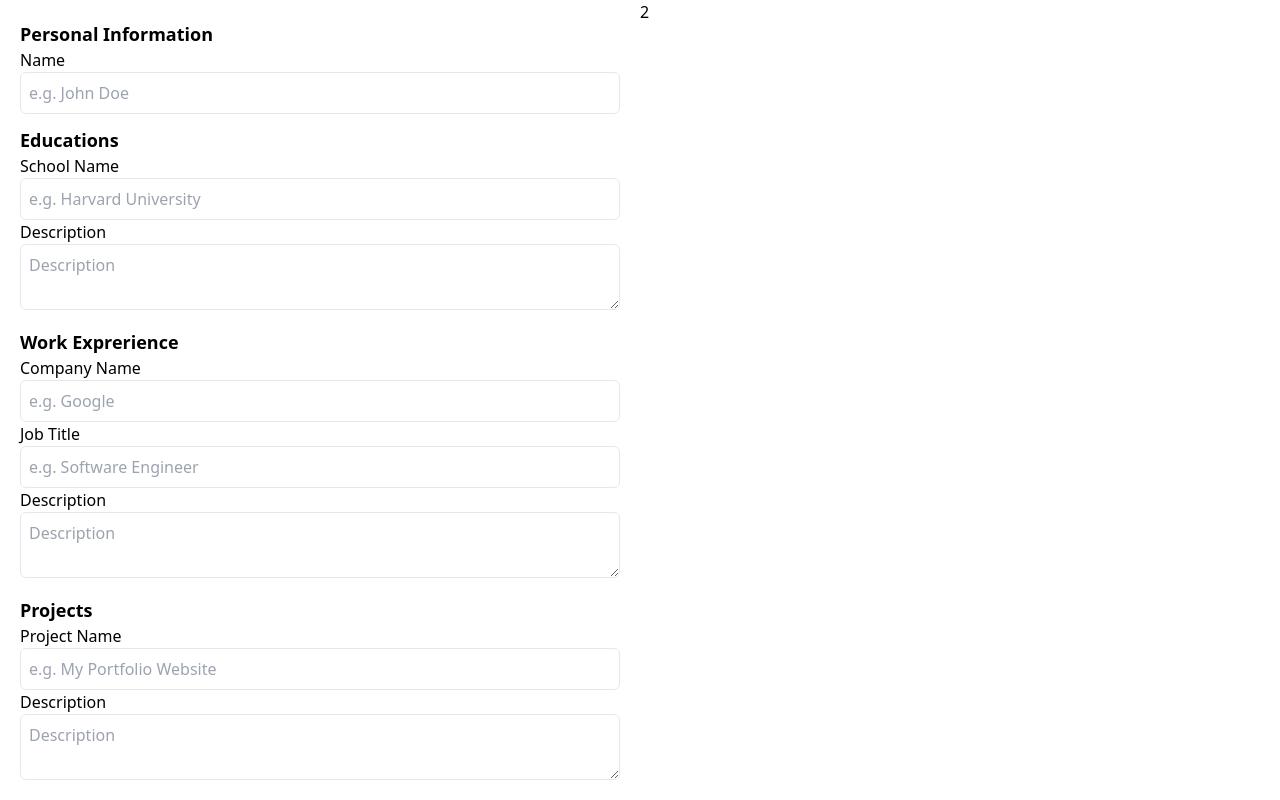
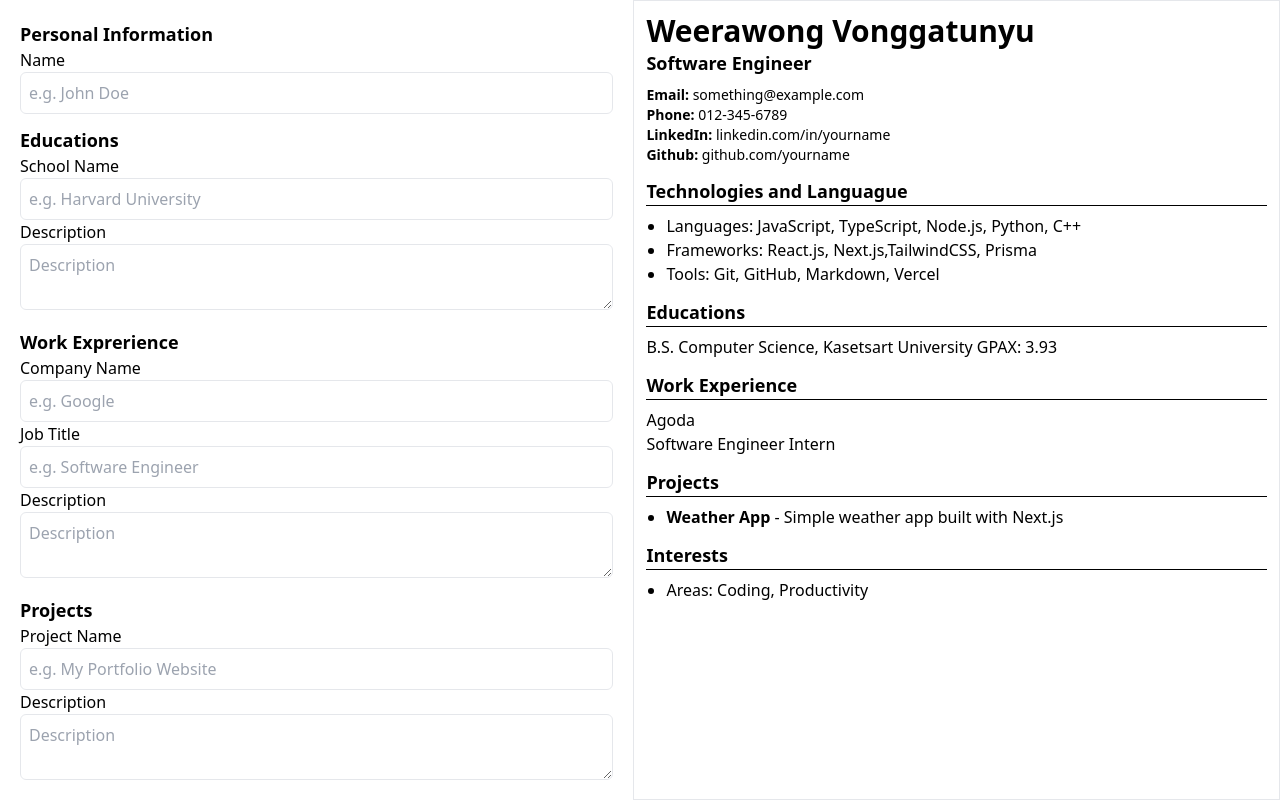
Before and after one commit to Qu1etboy/resume-edit, a Next.js app: page /edit in a window 1280 px wide. Built offline with nearby package versions, Linux system fonts and the light colour scheme.

Commit message:
feat: add resume component

```diff
--- /dev/null
+++ b/components/Resume.tsx
@@ -0,0 +1,69 @@
+export default function Resume() {
+  return (
+    <div>
+      <h1 className="text-3xl font-bold">Weerawong Vonggatunyu</h1>
+      <h2 className="text-lg font-semibold mb-2">Software Engineer</h2>
+      <section className="mb-3 text-sm">
+        <ul>
+          <li>
+            <span className="font-semibold">Email:</span> something@example.com
+          </li>
+          <li>
+            <span className="font-semibold">Phone:</span> 012-345-6789
+          </li>
+          <li>
+            <span className="font-semibold">LinkedIn:</span>{" "}
+            linkedin.com/in/yourname
+          </li>
+          <li>
+            <span className="font-semibold">Github:</span> github.com/yourname
+          </li>
+        </ul>
+      </section>
+      <section className="mb-3">
+        <h1 className="text-lg font-bold border-b border-black mb-2">
+          Technologies and Languague
+        </h1>
+        <ul className="list-disc ml-5">
+          <li>Languages: JavaScript, TypeScript, Node.js, Python, C++</li>
+          <li>Frameworks: React.js, Next.js,TailwindCSS, Prisma</li>
+          <li>Tools: Git, GitHub, Markdown, Vercel</li>
+        </ul>
+      </section>
+      <section className="mb-3">
+        <h1 className="text-lg font-bold border-b border-black mb-2">
+          Educations
+        </h1>
+        <h2>B.S. Computer Science, Kasetsart University GPAX: 3.93</h2>
+      </section>
+      <section className="mb-3">
+        <h1 className="text-lg font-bold border-b border-black mb-2">
+          Work Experience
+        </h1>
+        <div>
+          <h2>Agoda</h2>
+          <p>Software Engineer Intern</p>
+        </div>
+      </section>
+      <section className="mb-3">
+        <h1 className="text-lg font-bold border-b border-black mb-2">
+          Projects
+        </h1>
+        <ul className="list-disc ml-5">
+          <li>
+            <span className="font-semibold">Weather App</span> - Simple weather
+            app built with Next.js
+          </li>
+        </ul>
+      </section>
+      <section className="mb-3">
+        <h1 className="text-lg font-bold border-b border-black mb-2">
+          Interests
+        </h1>
+        <ul className="list-disc ml-5">
+          <li>Areas: Coding, Productivity</li>
+        </ul>
+      </section>
+    </div>
+  );
+}
--- a/pages/edit.tsx
+++ b/pages/edit.tsx
@@ -1,12 +1,15 @@
 import FormComponent from "@/components/FormComponent";
+import Resume from "@/components/Resume";
 
 export default function EditResume() {
   return (
     <main className="flex ">
-      <section className="w-full">
+      <section className="w-full print:hidden">
         <FormComponent />
       </section>
-      <section className="w-full">2</section>
+      <section className="w-full p-3 border print:border-0">
+        <Resume />
+      </section>
     </main>
   );
 }
```
